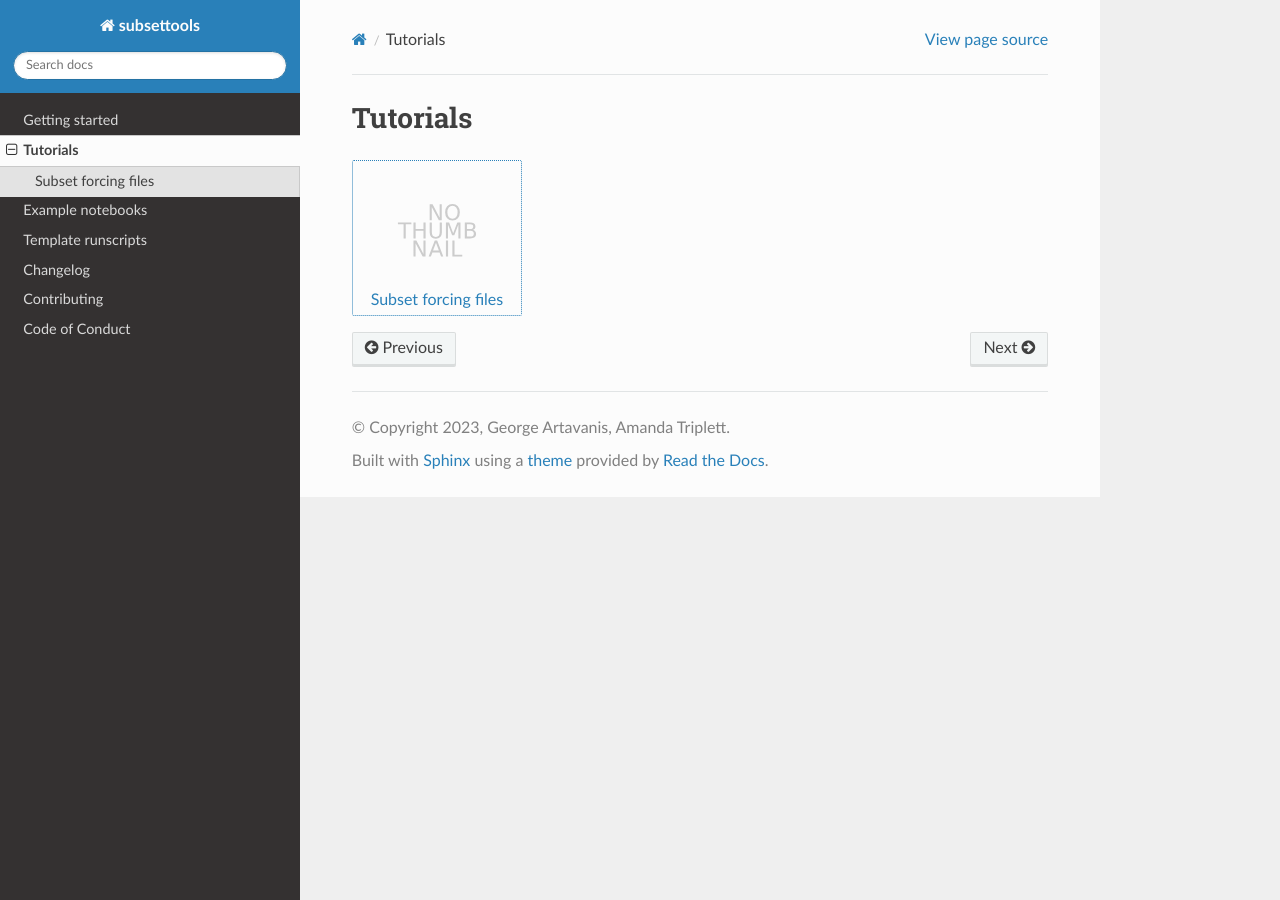
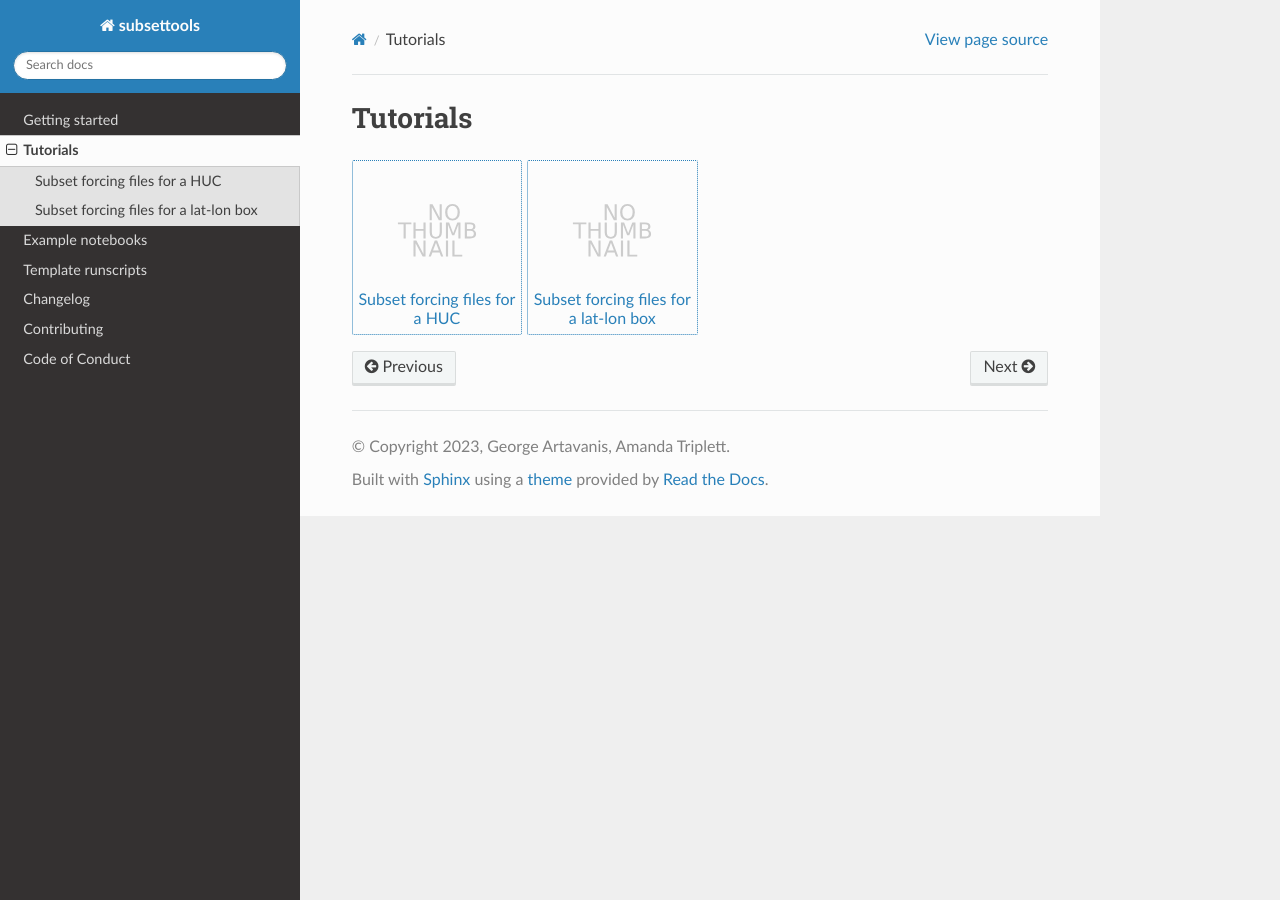
Before and after one commit to hydroframe/subsettools, a Sphinx documentation site: the page built from docs/examples/gallery.md, in a window 1280 px wide. Built offline with Sphinx 7.4.7 and the Read the Docs theme 2.0.0, drawn with Linux system fonts in a browser that asks for light colours; pages that are not in the unit, such as notebooks, are missing from menus.

Commit message:
rename file, add new tutorial

````diff
--- a/docs/examples/gallery.md
+++ b/docs/examples/gallery.md
@@ -1,5 +1,6 @@
 # Tutorials
 
 ```{nbgallery}
-subset_forcing_files.ipynb
+subset_forcing_files_huc.ipynb
+subset_forcing_files_latlon.ipynb
 ```
````
Also changed, not shown: docs/examples/subset_forcing_files_huc.ipynb, docs/examples/subset_forcing_files_latlon.ipynb (added).
